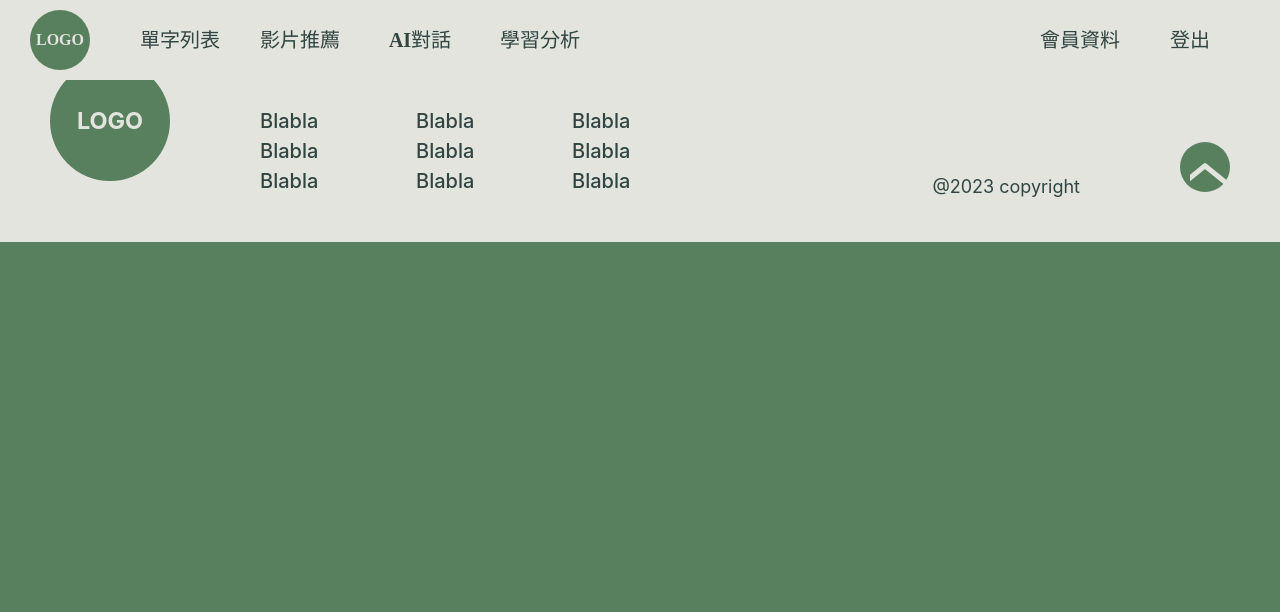
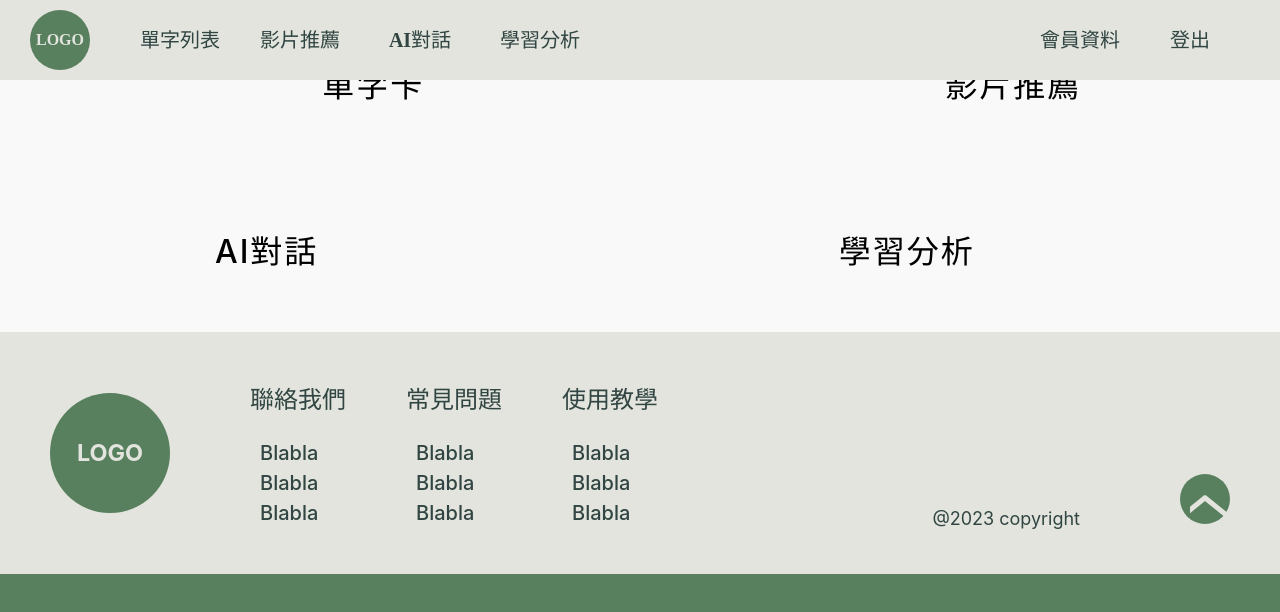
Before and after one commit to HUANZILin/EZ-English-Frontend, a React (Vite) app: page / in a window 1280 px wide. Shown: the top 612 px of the page. Built offline with nearby package versions, Linux system fonts and the light colour scheme.

Commit message:
Edit HomePage

```diff
--- a/src/page/CardPage.jsx
+++ b/src/page/CardPage.jsx
@@ -1,8 +1,11 @@
+import { useState } from "react";
+
 import { Card, Carousel } from "antd";
 import { LeftOutlined, RightOutlined } from "@ant-design/icons";
 import styled from "styled-components";
 
 import Container from "../components/UI/Container";
+import Modal from "../components/UI/Modal";
 
 const StyledButton = styled.button`
   background-color: #e2e4dd;
@@ -11,8 +14,29 @@ const StyledButton = styled.button`
   font-weight: bold;
   letter-spacing: 2px;
   width: fit-content;
-  position: relative;
-  left: 5px;
+`;
+
+const GeneralButton = styled.button`
+  cursor: pointer;
+  border: none;
+  background-color: transparent;
+  color: #e2e4dd;
+  background-color: #314543;
+  border-radius: 4px;
+  font-weight: bold;
+  text-decoration: none;
+  margin-right: 10px;
+`;
+
+const AlertButton = styled.button`
+  cursor: pointer;
+  border: none;
+  background-color: transparent;
+  color: #e2e4dd;
+  background-color: #6d2134;
+  border-radius: 4px;
+  font-weight: bold;
+  text-decoration: none;
 `;
 
 const StyledDiv = styled.div`
@@ -77,6 +101,21 @@ const CardPage = () => {
     },
   ];
 
+  const [isDelete, setIsDelete] = useState(false);
+
+  const deleteHandler = (e) => {
+    e.preventDefault();
+    setIsDelete(true);
+  };
+
+  const handleStartDelete = () => {
+    // mutate({ id: params.id });
+  };
+
+  const handleStopDelete = () => {
+    setIsDelete(false);
+  };
+
   return (
     <Container>
       <h1
@@ -88,7 +127,11 @@ const CardPage = () => {
       >
         &thinsp;單字卡
       </h1>
-      <StyledButton>新增單字卡</StyledButton>
+      <div
+        style={{ display: "flex", justifyContent: "end", paddingRight: "10%" }}
+      >
+        <StyledButton>新增單字卡</StyledButton>
+      </div>
       <hr width="80%" />
       <StyledDiv>
         <Carousel
@@ -135,6 +178,7 @@ const CardPage = () => {
                     </button>
                     <button
                       style={{ backgroundColor: "#6D2134", color: "#e2e4dd" }}
+                      onClick={deleteHandler}
                     >
                       刪除單字卡
                     </button>
@@ -145,6 +189,16 @@ const CardPage = () => {
           })}
         </Carousel>
       </StyledDiv>
+      {isDelete && (
+        <Modal>
+          <h2>確定要刪除嗎?</h2>
+          <p>確定要刪除此單字卡?此動作無法回復</p>
+          <div>
+            <GeneralButton onClick={handleStopDelete}>取消</GeneralButton>
+            <AlertButton onClick={handleStartDelete}>刪除</AlertButton>
+          </div>
+        </Modal>
+      )}
     </Container>
   );
 };
--- a/src/page/HomePage.jsx
+++ b/src/page/HomePage.jsx
@@ -1,5 +1,46 @@
+import { Col, Row } from "antd";
+import styled from "styled-components";
+
+const StyledHomePic = styled.div`
+  background-image: url("https://github.com/HUANZILin/EZ-English-Frontend/blob/main/src/assets/%E9%A6%96%E9%A0%81%E5%A4%A7%E5%9C%96.jpg");
+  width: 100%;
+  height: 50%;
+`;
+
+const StyledSection = styled.button`
+  width: 100%;
+  font-size: xx-large;
+  letter-spacing: 2px;
+  align-content: center;
+  border: none;
+  border-radius: 0%;
+  padding: 60px;
+`;
+
 const HomePage = () => {
-  return;
+  return (
+    <>
+      <Row>
+        <StyledHomePic />
+      </Row>
+      <Row>
+        <Col span={14}>
+          <StyledSection>單字卡</StyledSection>
+        </Col>
+        <Col span={10}>
+          <StyledSection>影片推薦</StyledSection>
+        </Col>
+      </Row>
+      <Row>
+        <Col span={10}>
+          <StyledSection>AI對話</StyledSection>
+        </Col>
+        <Col span={14}>
+          <StyledSection>學習分析</StyledSection>
+        </Col>
+      </Row>
+    </>
+  );
 };
 
 export default HomePage;
```
Also changed, not shown: 1 other file (tests, documents, lock files or other folders).
